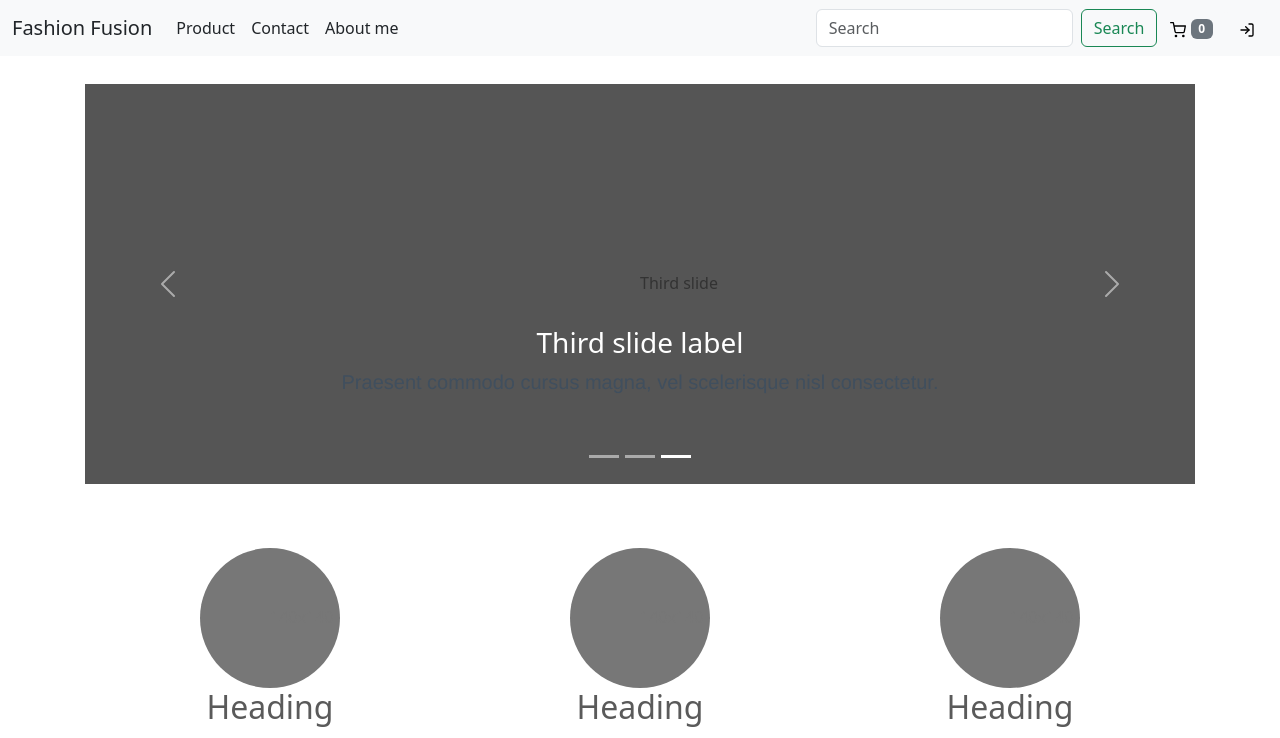
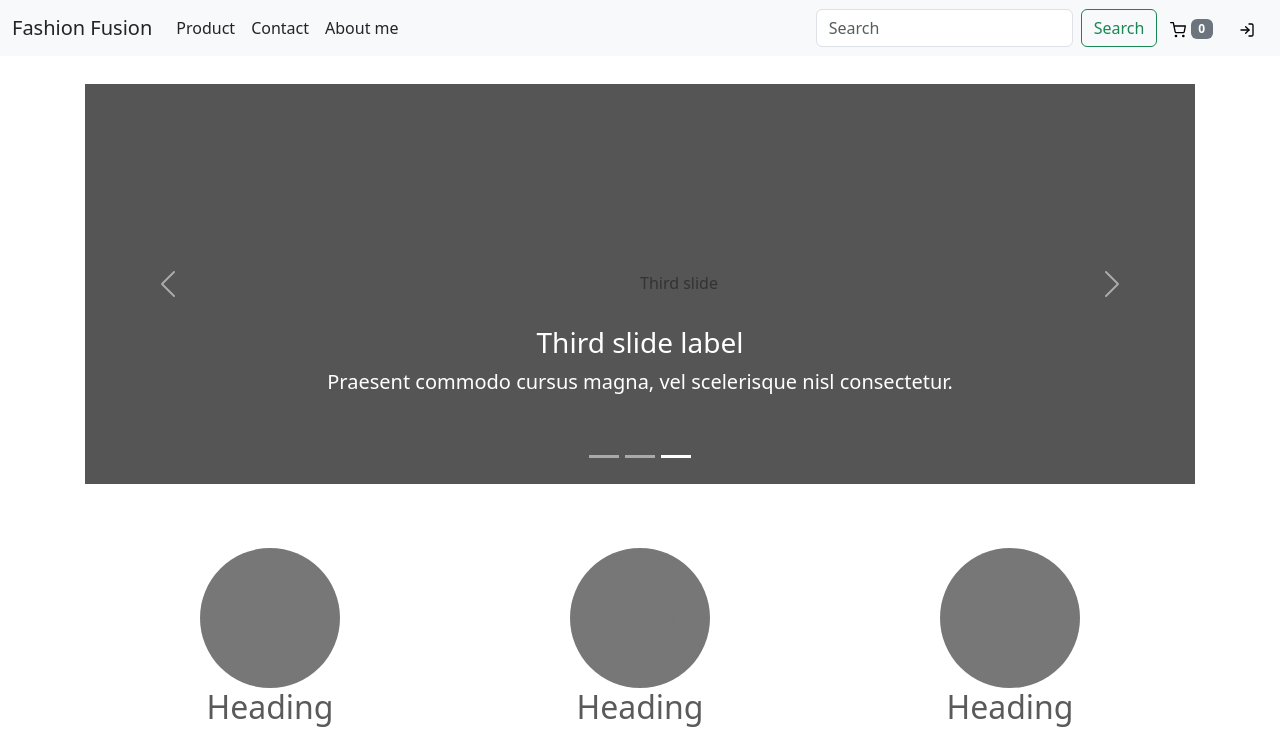
Before and after one commit to ASIMNEUPANE/Ecommerce, a React (Vite) app in the folder client/: page / in a window 1280 px wide. Shown: the top 738 px of the page. Built offline with nearby package versions, Linux system fonts and the light colour scheme.

Commit message:
css improvement

```diff
--- a/client/src/components/CheckoutStatus.css
+++ b/client/src/components/CheckoutStatus.css
@@ -11,13 +11,13 @@
   padding: 40px 0;
   background: #ebf0f5;
 }
-h1 {
+.successDiv h1 {
   font-family: "Nunito Sans", "Helvetica Neue", sans-serif;
   font-weight: 900;
   font-size: 40px;
   margin-bottom: 10px;
 }
-p {
+.successDiv p {
   color: #404f5e;
   font-family: "Nunito Sans", "Helvetica Neue", sans-serif;
   font-size: 20px;
```
